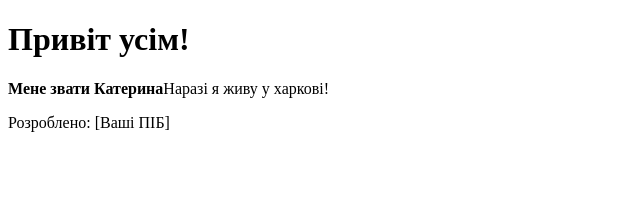
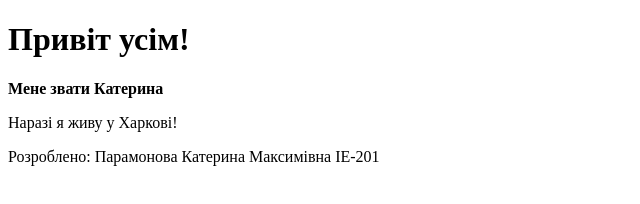
Before and after one commit to mrotces/my_website, a plain HTML site: page index.html in a window 1280 px wide. Shown: the whole page, without its empty margins (0-640 px from the left). Drawn offline with Linux system fonts and the light colour scheme.

Commit message:
index.html

```diff
--- a/index.html
+++ b/index.html
@@ -5,9 +5,10 @@
 </head>
 <body>
   <h1>Привіт усім!</h1>
-  <p><b>Мене звати Катерина</b>Наразі я живу у харкові!</p>
+  <p><b>Мене звати Катерина</b></p>
+  <p>Наразі я живу у Харкові!</p>
 </body>
 </html>
 <footer>
-  <p>Розроблено: [Ваші ПІБ]</p>
+  <p>Розроблено: Парамонова Катерина Максимівна ІЕ-201</p>
 </footer>
```
